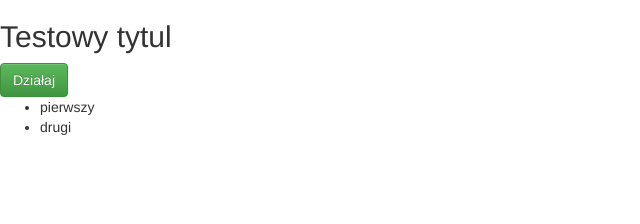
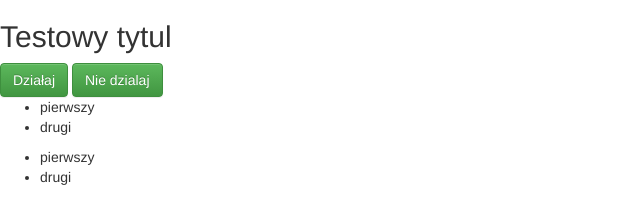
Before and after one commit to leo-aleksandra/kot, a plain HTML site: page index.html in a window 1280 px wide. Shown: the whole page, without its empty margins (0-640 px from the left). Drawn offline with Linux system fonts and the light colour scheme.

Commit message:
Dodanie pierwszych selectorow jquerowych

```diff
--- a/index.html
+++ b/index.html
@@ -13,9 +13,30 @@
 <body>
     <h2>Testowy tytul</h2>
     <button type="button" class="btn btn-success">Działaj</button>
-    <ul>
+    <button type="button" class="btn btn-success">Nie dzialaj</button>
+
+    <ul class="firstList">
         <li>pierwszy</li>
         <li>drugi</li>
     </ul>
+
+    <ul class="secondList">
+        <li>pierwszy</li>
+        <li>drugi</li>
+    </ul>
+    <script>
+        $(function() {
+
+
+
+            $('.btn').on("click", function() {
+                $('ul').slideToggle();
+            });
+
+
+
+
+        });
+    </script>
 </body>
 </html>
```
